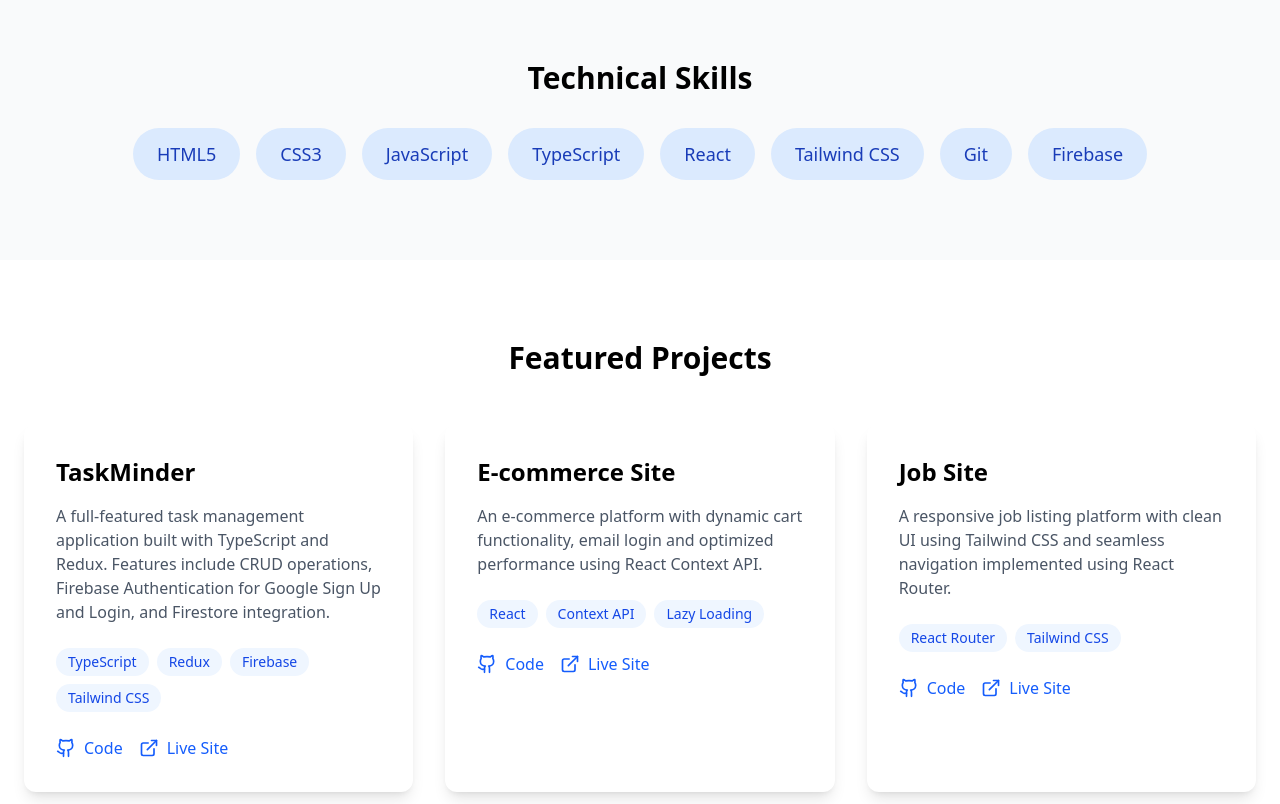
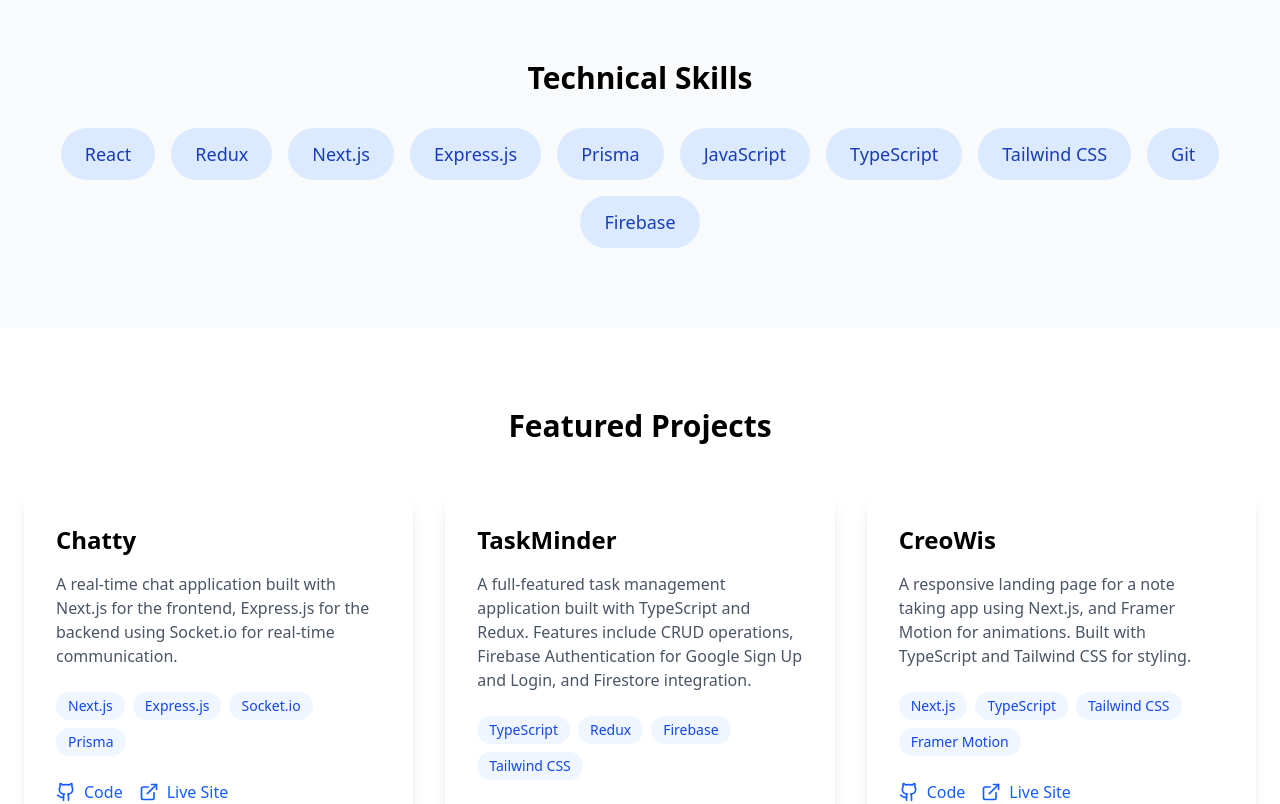
Before and after one commit to babaj301/my-portfolio, a React (Vite) app: page / in a window 1280 px wide. Shown: the part 820-1624 px from the top of the page. Built offline with nearby package versions, Linux system fonts and the light colour scheme.

Commit message:
adding my latest projects

```diff
--- a/src/App.jsx
+++ b/src/App.jsx
@@ -6,11 +6,13 @@ import Footer from "./components/Footer";
 
 function App() {
   const skills = [
-    "HTML5",
-    "CSS3",
+    "React",
+    "Redux",
+    "Next.js",
+    "Express.js",
+    "Prisma",
     "JavaScript",
     "TypeScript",
-    "React",
     "Tailwind CSS",
     "Git",
     "Firebase",
@@ -18,12 +20,28 @@ function App() {
 
   const projects = [
     {
+      title: "Chatty",
+      description:
+        "A real-time chat application built with Next.js for the frontend, Express.js for the backend using Socket.io for real-time communication.",
+      tech: ["Next.js", "Express.js", "Socket.io", "Prisma"],
+      github: "https://github.com/babaj301/chat-backend",
+      live: "https://chat-frontend-ten-opal.vercel.app/rooms",
+    },
+    {
       title: "TaskMinder",
       description:
         "A full-featured task management application built with TypeScript and Redux. Features include CRUD operations, Firebase Authentication for Google Sign Up and Login, and Firestore integration.",
       tech: ["TypeScript", "Redux", "Firebase", "Tailwind CSS"],
       github: "https://github.com/babaj301/task-dashboard",
       live: "https://taskrrrr.netlify.app/",
+    },
+    {
+      title: "CreoWis",
+      description:
+        "A responsive landing page for a note taking app using Next.js, and Framer Motion for animations. Built with TypeScript and Tailwind CSS for styling.",
+      tech: ["Next.js", "TypeScript", "Tailwind CSS", "Framer Motion"],
+      github: "https://github.com/babaj301/creowis-landing",
+      live: "https://creowis-landing.vercel.app/",
     },
     {
       title: "E-commerce Site",
```
